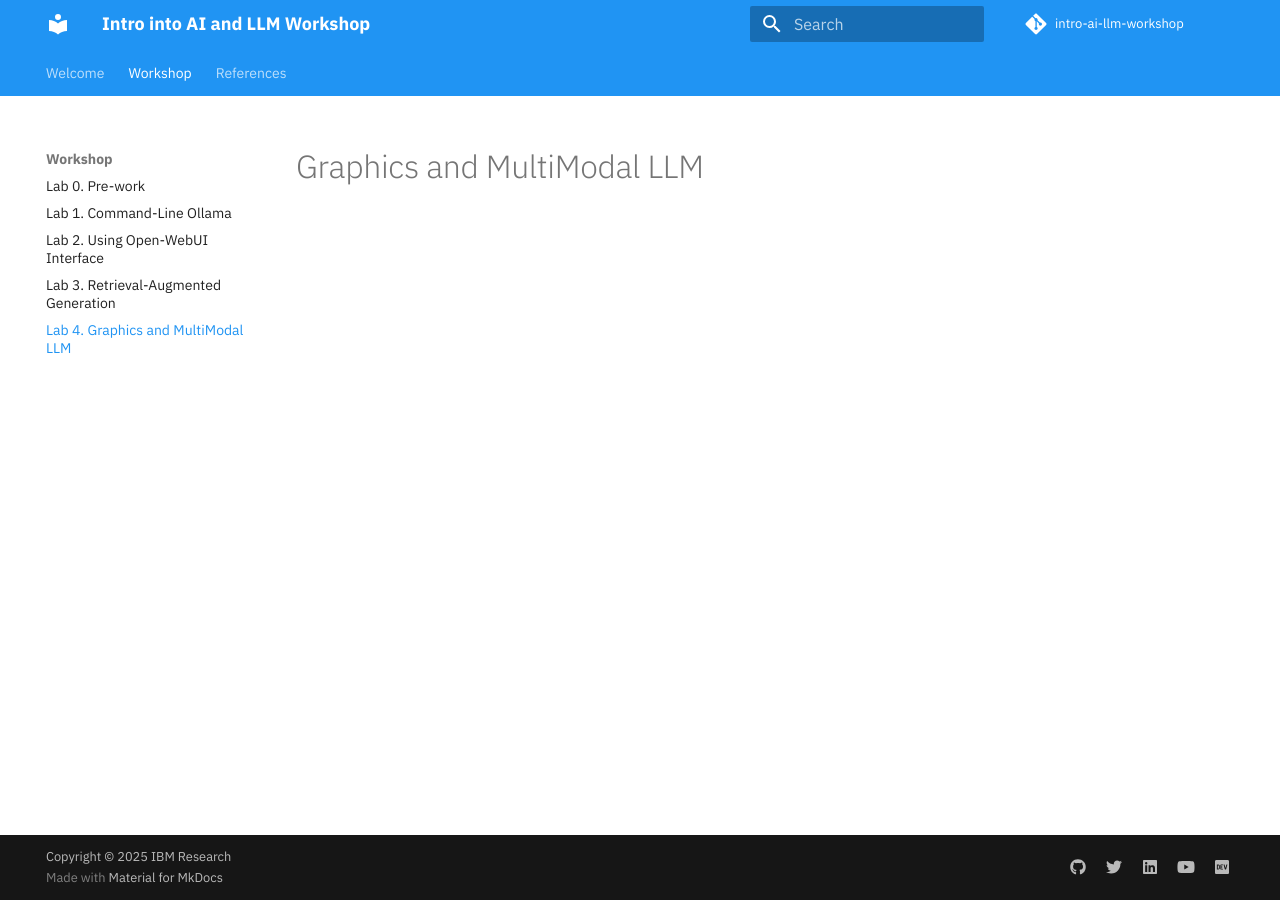
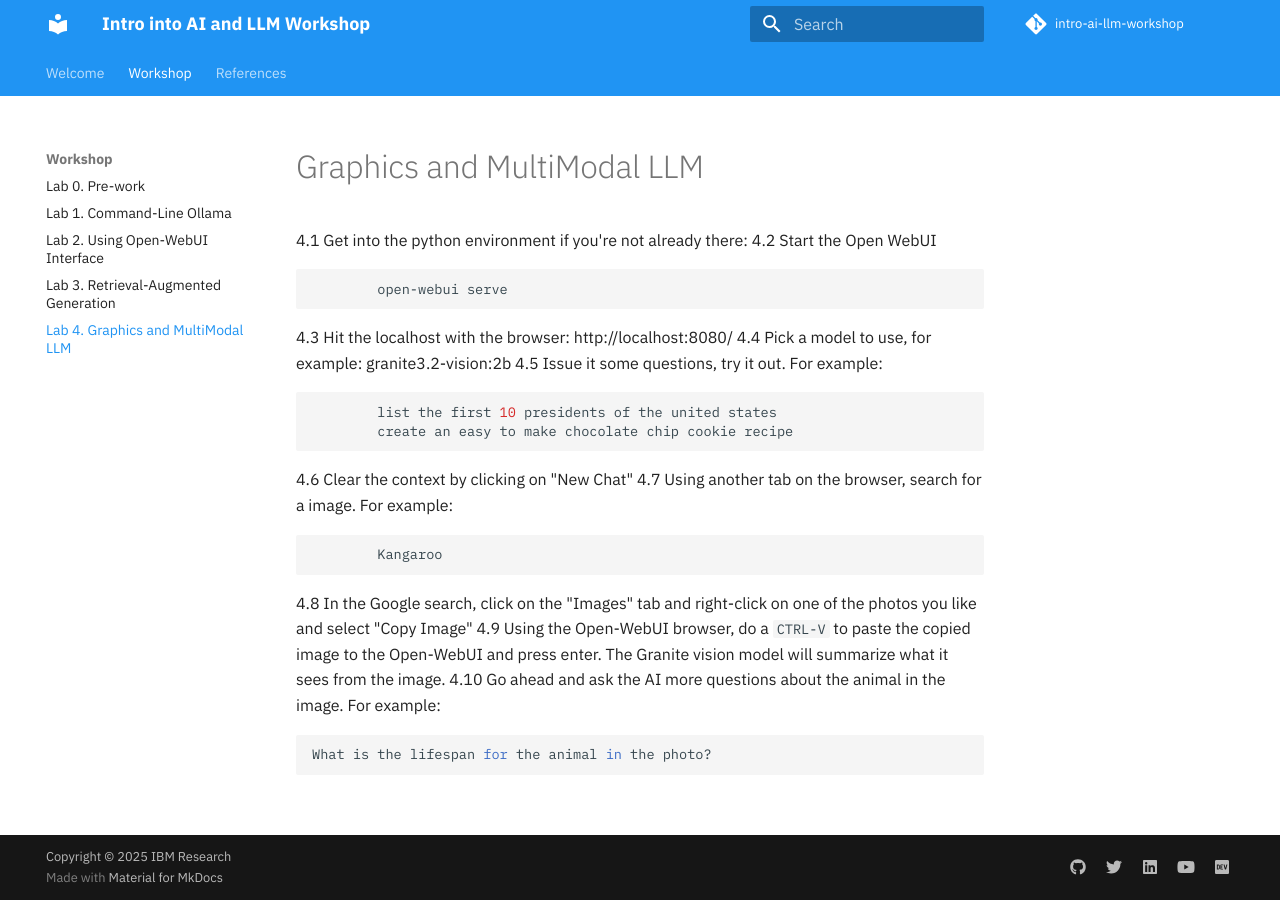
Before and after one commit to IBM/intro-ai-llm-workshop, an MkDocs documentation site: the page built from docs/lab-4/README.md, in a window 1280 px wide. Built offline with MkDocs 1.6.1 and Material for MkDocs 9.7.7, drawn with Linux system fonts in a browser that asks for light colours; comment, search, counter and statistics services are not loaded.

Commit message:
Adding formatting to labs
Signed-off-by: James Busche <jbusche@us.ibm.com>

````diff
--- a/docs/lab-4/README.md
+++ b/docs/lab-4/README.md
@@ -1 +1,27 @@
 # Graphics and MultiModal LLM
+
+4.1 Get into the python environment if you're not already there:
+4.2 Start the Open WebUI
+```bash
+        open-webui serve
+```
+4.3 Hit the localhost with the browser:
+        http://localhost:8080/
+4.4 Pick a model to use, for example:
+        granite3.2-vision:2b
+4.5 Issue it some questions, try it out.  For example:
+```bash
+        list the first 10 presidents of the united states
+        create an easy to make chocolate chip cookie recipe
+```
+4.6 Clear the context by clicking on "New Chat"
+4.7 Using another tab on the browser, search for a image.  For example:
+```bash
+        Kangaroo
+```
+4.8 In the Google search, click on the "Images" tab and right-click on one of the photos you like and select "Copy Image"
+4.9 Using the Open-WebUI browser, do a `CTRL-V` to paste the copied image to the Open-WebUI and press enter. The Granite vision model will summarize what it sees from the image.
+4.10 Go ahead and ask the AI more questions about the animal in the image.  For example:
+```bash
+What is the lifespan for the animal in the photo?
+```
````
Also changed, not shown: docs/README.md (+9 -5 lines), docs/introduction/README.md (deleted, +0 -3 lines), docs/lab-1/README.md (+18 -0 lines), docs/lab-2/README.md (+23 -0 lines), docs/lab-3/README.md (+5 -1 lines), docs/resources/IBM.txt (added, +31 -0 lines).
